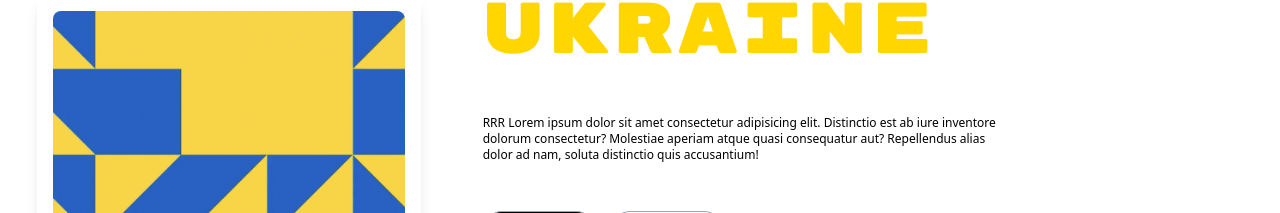
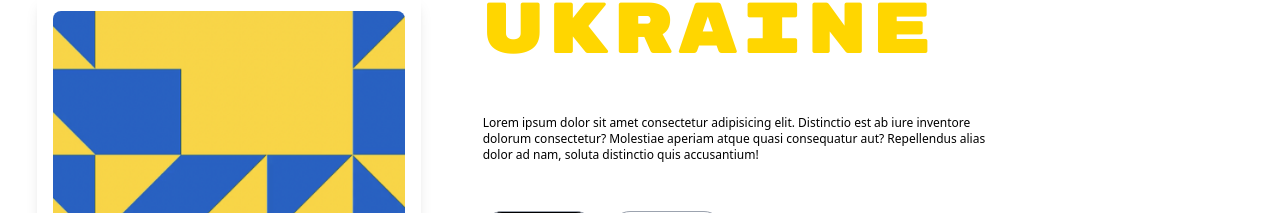
Before and after one commit to marie0901/soulovi, a Next.js app: page / in a window 1280 px wide. Shown: the part 197-410 px from the top of the page. Built offline with nearby package versions, Linux system fonts and the light colour scheme.

Commit message:
UI home page

```diff
--- a/pages/index.js
+++ b/pages/index.js
@@ -56,14 +56,14 @@
             </div>
             <div className="mt-12 grow-0 shrink-0 basis-auto w-full md:w-9/12 lg:w-8/12">
               <p className="text-xs">
-                RRR Lorem ipsum dolor sit amet consectetur adipisicing elit.
+                Lorem ipsum dolor sit amet consectetur adipisicing elit.
                 Distinctio est ab iure inventore dolorum consectetur? Molestiae
                 aperiam atque quasi consequatur aut? Repellendus alias dolor ad
                 nam, soluta distinctio quis accusantium!
               </p>
             </div>
             <div className="mb-6 mt-12 flex space-x-4 justify-center md:justify-start">
-              <Link href="/create-nft">
+              <Link href="/all-nfts">
                 <a
                   href="#"
                   className="text-center w-28 border border-gray-400 rounded-full  text-white bg-black px-4 py-2  text-sm font-medium"
```
